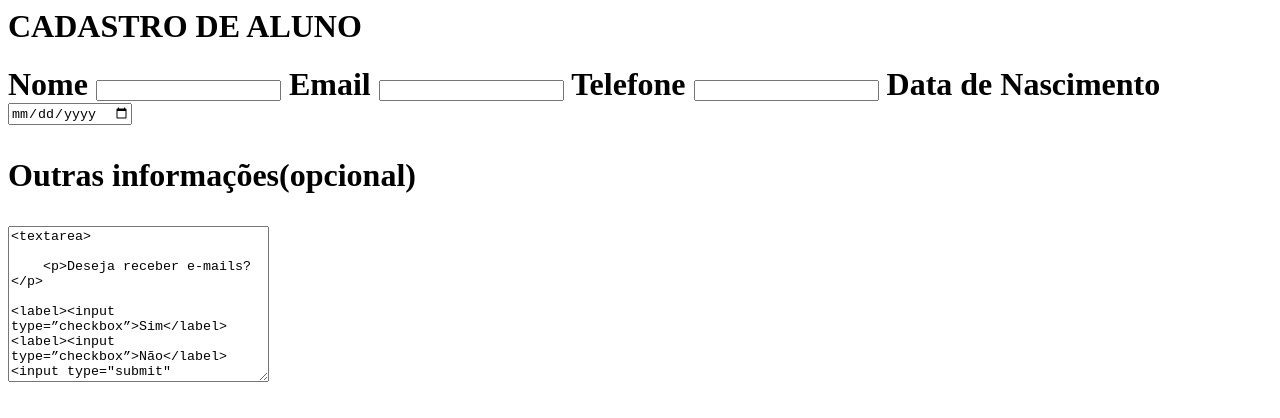
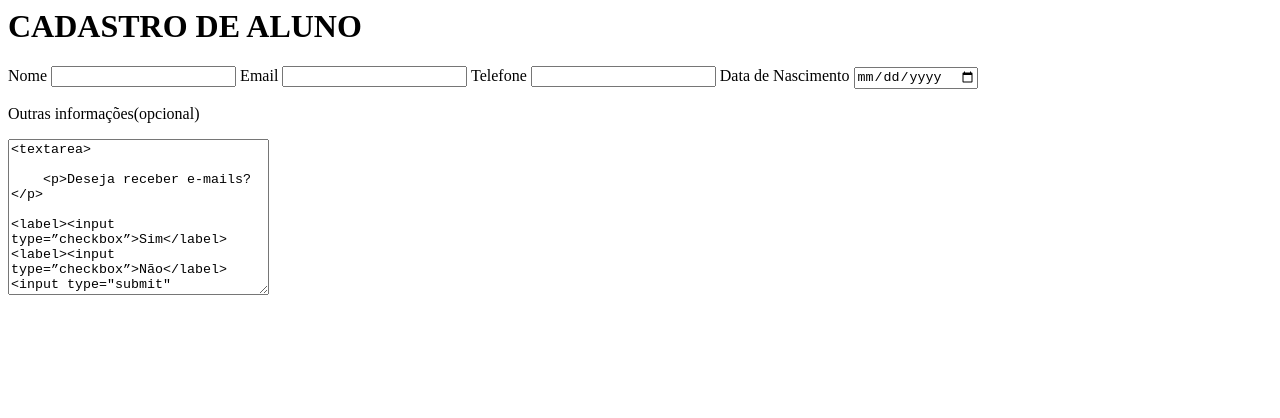
Before and after one commit to JoaoVitor560/Formul-rio, a plain HTML site: page index.html in a window 1280 px wide. Drawn offline with Linux system fonts and the light colour scheme.

Commit message:
Update index.html

```diff
--- a/index.html
+++ b/index.html
@@ -1,8 +1,9 @@
 <html>
 <head>
-    <link rell="stylesheet" href="style.css">
+    <link rel="stylesheet" href="style.css">
+    </head>
   <body>
-<h1>CADASTRO DE ALUNO<h1>
+<h1>CADASTRO DE ALUNO</h1>
 <form>
 
   <label>Nome</label>
@@ -17,7 +18,8 @@
   <label>Data de Nascimento</label>
   <input type="date" required>
 
-  <p>Outras informações(opcional)<p>
+  <p>Outras informações(opcional)</p>
+
   <textarea cols="30px" rows="10px"><textarea>
 
     <p>Deseja receber e-mails?</p>
```
